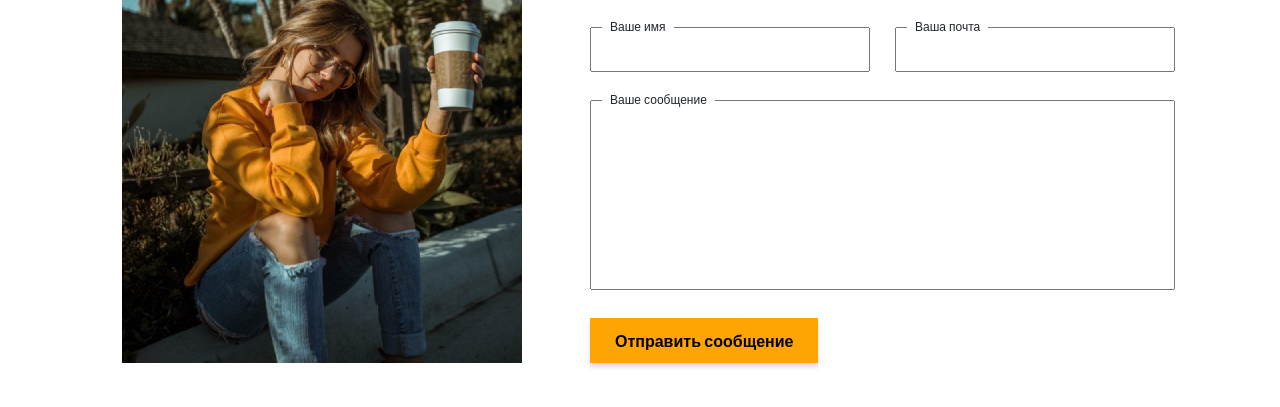
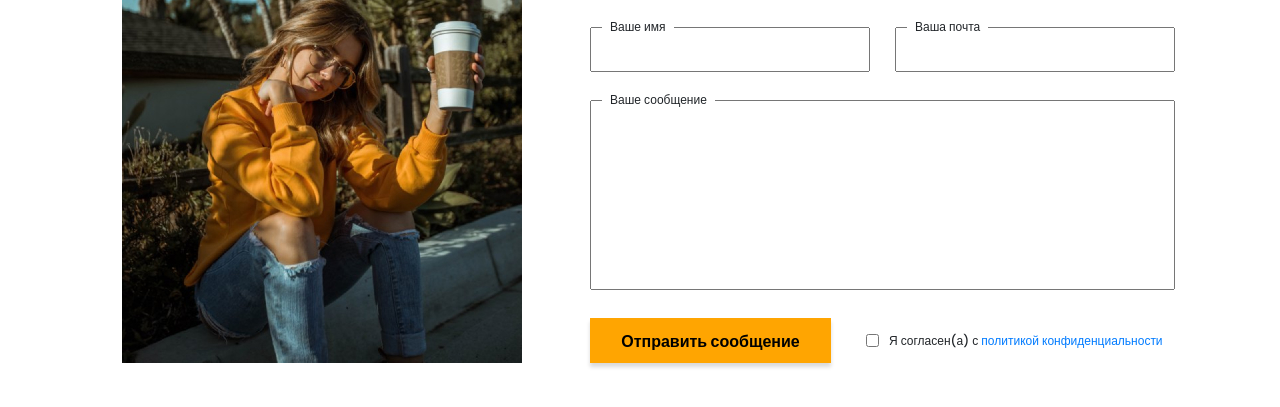
Before and after one commit to BudnikOleksii/Portfolio_test, a website: page src/index.html in a window 1280 px wide. Shown: the part 4933-5340 px from the top of the page. Drawn offline with nearby package versions, Linux system fonts and the light colour scheme; files that its build step writes are made by us from their sources; files whose address does not match are found by name.

Commit message:
link to policy

```diff
--- a/src/index.html
+++ b/src/index.html
@@ -480,19 +480,23 @@
 
                     <form action="#" class="contacts__form">
                         <div class="contacts__input">
-                            <input name="name" id="name" type="text">
+                            <input required name="name" id="name" type="text">
                             <label for="name">Ваше имя</label>
                         </div>
                         <div class="contacts__input">
-                            <input name="email" id="email" type="email">
+                            <input required name="email" id="email" type="email">
                             <label for="email">Ваша почта</label>
                         </div>
                         <div class="contacts__textarea">
                             <textarea name="text" id="text"></textarea>
                             <label for="text">Ваше сообщение</label>
                         </div>
-                        <div>
+                        <div class="contacts__triggers">
                             <button class="btn">Отправить сообщение</button>
+                            <div class="contacts__policy">
+                                <input required type="checkbox">
+                                <span>Я согласен(а) с <a href="/policy.html">политикой конфиденциальности</a></span>
+                            </div>
                         </div>
                     </form>
                 </div>
--- a/src/sass/blocks/_contacts.scss
+++ b/src/sass/blocks/_contacts.scss
@@ -86,4 +86,22 @@
             resize: none;
         }
     }
+
+    &__triggers {
+        grid-column: 1 / 3;
+        display: grid;
+        grid-template-columns: repeat(2, auto);
+        column-gap: 35px;
+    }
+
+    &__policy {
+        font-size: 12px;
+        line-height: 14px;
+        display: flex;
+        align-items: center;
+
+        input {
+            margin-right: 10px;
+        }
+    }
 }
```
Also changed, not shown: src/policy.html (added, +11 -0 lines).
